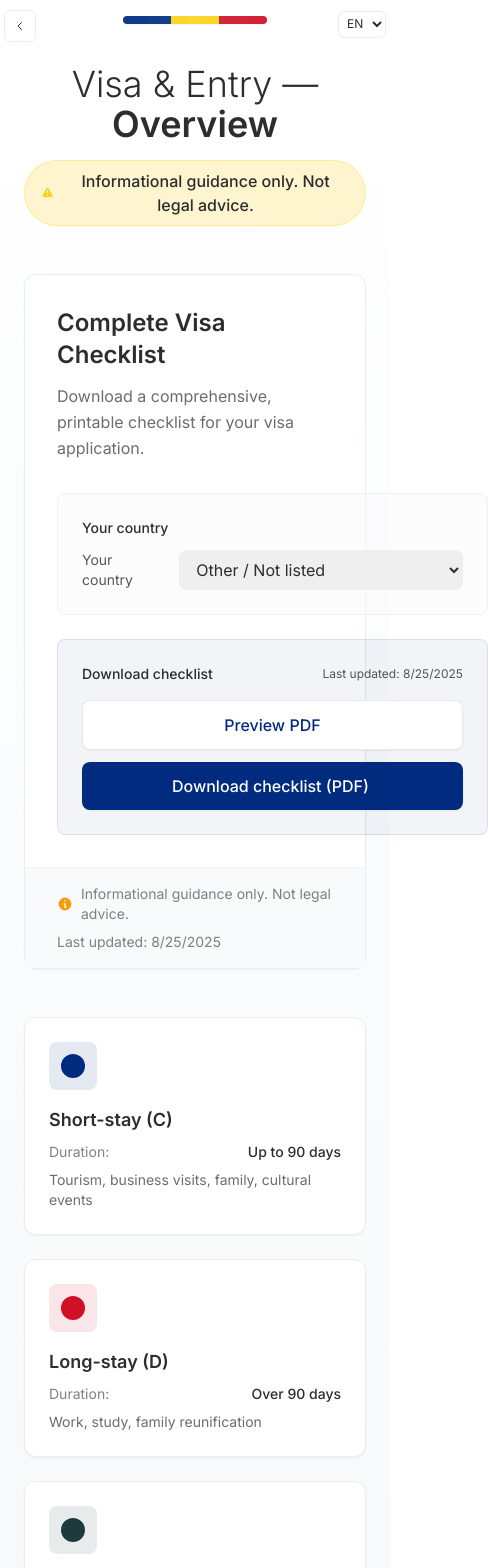
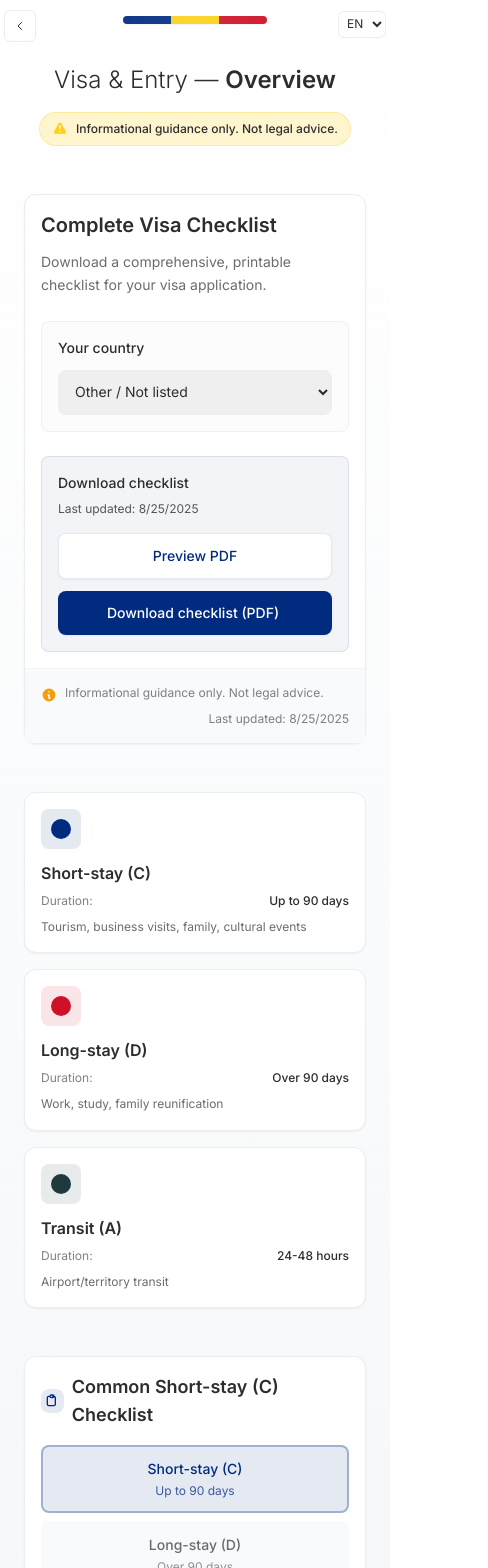
Before and after one commit to CodeNKoffee/eye-on-romania, a Next.js app: page /en/visa in a window 390 px wide. Shown: the top 1568 px of the page, 488 px wide, since content can reach past the window. Built offline with nearby package versions, Linux system fonts and the light colour scheme.

Commit message:
style: visa page 100% responsive

```diff
--- a/src/app/[locale]/visa/components/layout/ChecklistDownload.tsx
+++ b/src/app/[locale]/visa/components/layout/ChecklistDownload.tsx
@@ -170,17 +170,17 @@ export default function ChecklistDownload() {
   };
 
   return (
-    <section className="container mx-auto px-6 py-8">
+    <section className="container mx-auto px-4 sm:px-6 py-8">
       <div className="max-w-4xl mx-auto">
         <div className="bg-white rounded-xl shadow-sm border border-danube-mist overflow-visible">
           {/* Main Content Area */}
-          <div className="p-8">
+          <div className="p-4 sm:p-6 lg:p-8">
             {/* Full Width Title and Description */}
-            <div className="mb-8">
-              <h2 className="text-2xl font-semibold text-transylvanian-stone mb-3">
+            <div className="mb-6 sm:mb-8">
+              <h2 className="text-xl sm:text-2xl font-semibold text-transylvanian-stone mb-3">
                 {t("download.title")}
               </h2>
-              <p className="text-transylvanian-stone/70 text-base leading-relaxed mb-4">
+              <p className="text-transylvanian-stone/70 text-sm sm:text-base leading-relaxed mb-4">
                 {t("download.description")}
               </p>
               {isVisaFree && (
@@ -193,10 +193,10 @@ export default function ChecklistDownload() {
               )}
             </div>
 
-            {/* Controls Section - Full Width */}
-            <div className="grid md:grid-cols-2 gap-6">
+            {/* Controls Section - Mobile-First Layout */}
+            <div className="space-y-6 lg:grid lg:grid-cols-2 lg:gap-6 lg:space-y-0">
               {/* Country Selector Block */}
-              <div className="bg-gray-50/50 rounded-lg p-6 border border-gray-200/50">
+              <div className="bg-gray-50/50 rounded-lg p-4 sm:p-6 border border-gray-200/50">
                 <label className="block text-sm font-medium text-transylvanian-stone mb-3">
                   {t("download.countryLabel")}
                 </label>
@@ -209,23 +209,23 @@ export default function ChecklistDownload() {
               </div>
 
               {/* Download Block */}
-              <div className="bg-tricolor-blue/5 rounded-lg p-6 border border-tricolor-blue/10">
-                <div className="flex items-center justify-between mb-4">
+              <div className="bg-tricolor-blue/5 rounded-lg p-4 sm:p-6 border border-tricolor-blue/10">
+                <div className="flex flex-col sm:flex-row sm:items-center sm:justify-between gap-2 mb-4">
                   <span className="text-sm font-medium text-transylvanian-stone">
                     {t("download.downloadChecklist")}
                   </span>
                   <LastUpdated date={new Date().toISOString()} />
                 </div>
-                <div className="grid grid-cols-1 sm:grid-cols-2 gap-3 relative z-40">
+                <div className="flex flex-col sm:flex-row gap-3 relative z-40">
                   <button
                     onClick={handlePreview}
-                    className="inline-flex items-center justify-center px-6 py-3 bg-white text-tricolor-blue rounded-lg hover:bg-gray-50 transition-all duration-200 font-medium border border-tricolor-blue/10 shadow-sm relative z-50"
+                    className="flex-1 inline-flex items-center justify-center px-4 py-3 bg-white text-tricolor-blue rounded-lg hover:bg-gray-50 transition-all duration-200 font-medium border border-tricolor-blue/10 shadow-sm relative z-50 text-sm sm:text-base"
                   >
                     {t('download.preview')}
                   </button>
                   <button
                     onClick={handleDownload}
-                    className="inline-flex items-center justify-center px-6 py-3 bg-tricolor-blue text-white rounded-lg hover:bg-tricolor-blue/90 transition-all duration-200 font-medium shadow-sm active:scale-[0.98] relative z-50"
+                    className="flex-1 inline-flex items-center justify-center px-4 py-3 bg-tricolor-blue text-white rounded-lg hover:bg-tricolor-blue/90 transition-all duration-200 font-medium shadow-sm active:scale-[0.98] relative z-50 text-sm sm:text-base"
                   >
                     <span className="mr-1">{t("download.button")}</span>
                     {/* <span className="text-xs opacity-80">(PDF)</span> */}
@@ -236,15 +236,15 @@ export default function ChecklistDownload() {
           </div>
 
           {/* Bottom Info Bar */}
-          <div className="bg-gray-50 px-8 py-4 border-t border-gray-100">
-            <div className="flex flex-col sm:flex-row sm:items-center sm:justify-between gap-2 text-sm text-transylvanian-stone/60">
-              <div className="flex items-center gap-2">
-                <svg className="w-4 h-4 text-amber-500 flex-shrink-0" fill="currentColor" viewBox="0 0 20 20">
+          <div className="bg-gray-50 px-4 sm:px-6 lg:px-8 py-4 border-t border-gray-100">
+            <div className="flex flex-col sm:flex-row sm:items-center sm:justify-between gap-2 text-xs sm:text-sm text-transylvanian-stone/60">
+              <div className="flex items-start sm:items-center gap-2">
+                <svg className="w-4 h-4 text-amber-500 flex-shrink-0 mt-0.5 sm:mt-0" fill="currentColor" viewBox="0 0 20 20">
                   <path fillRule="evenodd" d="M18 10a8 8 0 11-16 0 8 8 0 0116 0zm-7-4a1 1 0 11-2 0 1 1 0 012 0zM9 9a1 1 0 000 2v3a1 1 0 001 1h1a1 1 0 100-2v-3a1 1 0 00-1-1H9z" clipRule="evenodd" />
                 </svg>
-                <span>{t('disclaimer')}</span>
+                <span className="leading-tight">{t('disclaimer')}</span>
               </div>
-              <span className="whitespace-nowrap">{t('download.lastUpdated')}: 8/25/2025</span>
+              <span className="whitespace-nowrap text-right">{t('download.lastUpdated')}: 8/25/2025</span>
             </div>
           </div>
         </div>
--- a/src/app/[locale]/visa/components/layout/VisaChecklist.tsx
+++ b/src/app/[locale]/visa/components/layout/VisaChecklist.tsx
@@ -205,27 +205,27 @@ export default function VisaChecklist() {
   const currentRequirements = getCurrentRequirements();
 
   return (
-    <section className="container mx-auto px-6 py-8">
+    <section className="container mx-auto px-4 sm:px-6 py-8">
       <div className="max-w-4xl mx-auto">
-        <div className="bg-white rounded-xl shadow-sm border border-danube-mist p-8">
+        <div className="bg-white rounded-xl shadow-sm border border-danube-mist p-4 sm:p-6 lg:p-8">
           {/* Visa Type Tabs */}
-          <div className="mb-8">
-            <div className="flex items-center mb-6">
-              <div className="w-8 h-8 bg-tricolor-blue/10 rounded-lg flex items-center justify-center mr-3">
-                <svg className="w-5 h-5 text-tricolor-blue" fill="none" stroke="currentColor" viewBox="0 0 24 24">
+          <div className="mb-6 sm:mb-8">
+            <div className="flex items-center mb-4 sm:mb-6">
+              <div className="w-6 h-6 sm:w-8 sm:h-8 bg-tricolor-blue/10 rounded-lg flex items-center justify-center mr-2 sm:mr-3">
+                <svg className="w-4 h-4 sm:w-5 sm:h-5 text-tricolor-blue" fill="none" stroke="currentColor" viewBox="0 0 24 24">
                   <path strokeLinecap="round" strokeLinejoin="round" strokeWidth={2} d="M9 5H7a2 2 0 00-2 2v10a2 2 0 002 2h8a2 2 0 002-2V7a2 2 0 00-2-2h-2M9 5a2 2 0 002 2h2a2 2 0 002-2M9 5a2 2 0 012-2h2a2 2 0 012 2" />
                 </svg>
               </div>
-              <h3 className="text-xl font-semibold text-transylvanian-stone">
+              <h3 className="text-lg sm:text-xl font-semibold text-transylvanian-stone">
                 {t('checklist.title')}
               </h3>
             </div>
 
             {/* Tab Navigation */}
-            <div className="flex flex-wrap gap-2 mb-6">
+            <div className="flex flex-col sm:flex-row gap-2 sm:gap-3 mb-4 sm:mb-6">
               {tabs.map((tab) => {
                 const isActive = activeTab === tab.id;
-                let tabClasses = `px-4 py-2 rounded-lg transition-all duration-200 flex flex-col items-center text-center min-w-[120px] border-2 `;
+                let tabClasses = `w-full sm:w-auto px-3 sm:px-4 py-3 sm:py-2 rounded-lg transition-all duration-200 flex flex-col items-center text-center border-2 touch-manipulation `;
 
                 if (isActive) {
                   if (tab.color === 'tricolor-blue') {
@@ -236,7 +236,7 @@ export default function VisaChecklist() {
                     tabClasses += 'bg-carpathian-forest/10 text-carpathian-forest border-carpathian-forest/30';
                   }
                 } else {
-                  tabClasses += 'bg-gray-50 text-transylvanian-stone/70 border-transparent hover:bg-gray-100';
+                  tabClasses += 'bg-gray-50 text-transylvanian-stone/70 border-transparent hover:bg-gray-100 active:bg-gray-200';
                 }
 
                 return (
@@ -245,8 +245,8 @@ export default function VisaChecklist() {
                     onClick={() => setActiveTab(tab.id)}
                     className={tabClasses}
                   >
-                    <span className="font-medium text-sm">{tab.label}</span>
-                    <span className="text-xs opacity-75 mt-1">{tab.duration}</span>
+                    <span className="font-medium text-sm sm:text-base">{tab.label}</span>
+                    <span className="text-xs sm:text-sm opacity-75 mt-1">{tab.duration}</span>
                   </button>
                 );
               })}
--- a/src/app/[locale]/visa/components/layout/VisaHero.tsx
+++ b/src/app/[locale]/visa/components/layout/VisaHero.tsx
@@ -4,16 +4,16 @@ export default function VisaHero() {
   const t = useTranslations("visaPage");
 
   return (
-    <section className="container mx-auto px-6 py-16">
+    <section className="container mx-auto px-4 sm:px-6 py-8 sm:py-12 lg:py-16">
       <div className="max-w-4xl mx-auto text-center">
-        <h1 className="text-4xl md:text-5xl font-light text-transylvanian-stone mb-4">
+        <h1 className="text-2xl sm:text-3xl md:text-4xl lg:text-5xl font-light text-transylvanian-stone mb-4">
           {t("title")} — <span className="font-semibold">{t("subtitle")}</span>
         </h1>
-        <div className="inline-flex items-center px-4 py-2 bg-tricolor-yellow/20 border border-tricolor-yellow/30 rounded-full">
-          <svg className="w-4 h-4 text-tricolor-yellow mr-2" fill="currentColor" viewBox="0 0 20 20">
+        <div className="inline-flex items-center px-3 sm:px-4 py-2 bg-tricolor-yellow/20 border border-tricolor-yellow/30 rounded-full">
+          <svg className="w-4 h-4 text-tricolor-yellow mr-2 flex-shrink-0" fill="currentColor" viewBox="0 0 20 20">
             <path fillRule="evenodd" d="M8.257 3.099c.765-1.36 2.722-1.36 3.486 0l5.58 9.92c.75 1.334-.213 2.98-1.742 2.98H4.42c-1.53 0-2.493-1.646-1.743-2.98l5.58-9.92zM11 13a1 1 0 11-2 0 1 1 0 012 0zm-1-8a1 1 0 00-1 1v3a1 1 0 002 0V6a1 1 0 00-1-1z" clipRule="evenodd" />
           </svg>
-          <span className="text-transylvanian-stone font-medium">{t("disclaimer")}</span>
+          <span className="text-transylvanian-stone font-medium text-xs sm:text-sm">{t("disclaimer")}</span>
         </div>
       </div>
     </section>
--- a/src/app/[locale]/visa/components/layout/VisaTypes.tsx
+++ b/src/app/[locale]/visa/components/layout/VisaTypes.tsx
@@ -26,9 +26,9 @@ export default function VisaTypes() {
   ];
 
   return (
-    <section className="container mx-auto px-6 py-8">
+    <section className="container mx-auto px-4 sm:px-6 py-8">
       <div className="max-w-4xl mx-auto">
-        <div className="grid md:grid-cols-3 gap-6">
+        <div className="grid grid-cols-1 sm:grid-cols-2 lg:grid-cols-3 gap-4 sm:gap-6">
           {visaTypes.map((visa, index) => (
             <VisaTypeCard key={index} {...visa} />
           ))}
--- a/src/app/[locale]/visa/components/ui/CountrySelector.tsx
+++ b/src/app/[locale]/visa/components/ui/CountrySelector.tsx
@@ -35,15 +35,12 @@ export default function CountrySelector({ value, onChange }: CountrySelectorProp
   }, {} as Record<string, typeof countries>);
 
   return (
-    <div className="flex items-center gap-3">
-      <label htmlFor="country" className="text-sm text-transylvanian-stone/80 mr-2">
-        {t("download.countryLabel")}
-      </label>
+    <div className="w-full">
       <select
         id="country"
         value={value}
         onChange={(e) => onChange(e.target.value)}
-        className="px-3 py-2 border border-danube-mist rounded-lg focus:ring-2 focus:ring-tricolor-blue/20 focus:border-tricolor-blue min-w-[200px]"
+        className="w-full px-3 py-3 border border-danube-mist rounded-lg focus:ring-2 focus:ring-tricolor-blue/20 focus:border-tricolor-blue text-sm sm:text-base"
         aria-label="Select your country to tailor checklist"
       >
         <option value="OTHER">{t("download.countryOther")}</option>
--- a/src/app/[locale]/visa/components/ui/VisaTypeCard.tsx
+++ b/src/app/[locale]/visa/components/ui/VisaTypeCard.tsx
@@ -7,17 +7,17 @@ interface VisaTypeCardProps {
 
 export default function VisaTypeCard({ type, duration, purpose, color }: VisaTypeCardProps) {
   return (
-    <div className="bg-white rounded-xl shadow-sm border border-danube-mist p-6 hover:shadow-md transition-shadow">
-      <div className={`w-12 h-12 bg-${color}/10 rounded-lg flex items-center justify-center mb-4`}>
-        <div className={`w-6 h-6 bg-${color} rounded-full`}></div>
+    <div className="bg-white rounded-xl shadow-sm border border-danube-mist p-4 sm:p-6 hover:shadow-md transition-shadow">
+      <div className={`w-10 h-10 sm:w-12 sm:h-12 bg-${color}/10 rounded-lg flex items-center justify-center mb-3 sm:mb-4`}>
+        <div className={`w-5 h-5 sm:w-6 sm:h-6 bg-${color} rounded-full`}></div>
       </div>
-      <h3 className="text-lg font-semibold text-transylvanian-stone mb-2">{type}</h3>
-      <div className="space-y-2 text-sm">
-        <div className="flex justify-between">
-          <span className="text-transylvanian-stone/60">Duration:</span>
-          <span className="font-medium text-transylvanian-stone">{duration}</span>
+      <h3 className="text-base sm:text-lg font-semibold text-transylvanian-stone mb-2">{type}</h3>
+      <div className="space-y-2 text-xs sm:text-sm">
+        <div className="flex justify-between items-start gap-2">
+          <span className="text-transylvanian-stone/60 flex-shrink-0">Duration:</span>
+          <span className="font-medium text-transylvanian-stone text-right">{duration}</span>
         </div>
-        <div className="text-transylvanian-stone/70">{purpose}</div>
+        <div className="text-transylvanian-stone/70 leading-relaxed">{purpose}</div>
       </div>
     </div>
   );
```
Also changed, not shown: src/app/[locale]/visa/components/layout/FooterCTA.tsx (+6 -6 lines), src/app/[locale]/visa/components/layout/OfficialSources.tsx (+6 -6 lines), src/app/[locale]/visa/components/ui/CheckListItem.tsx (+11 -2 lines).
